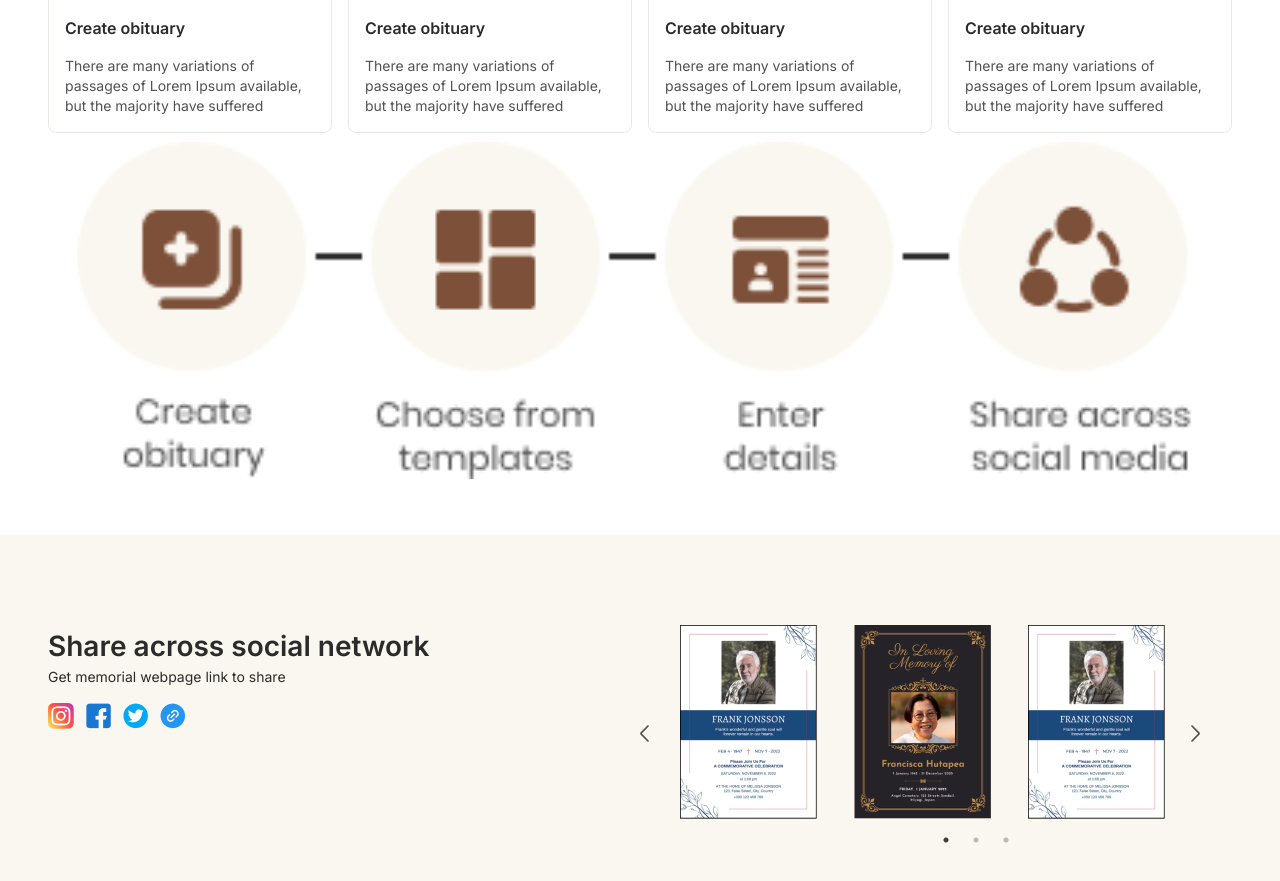
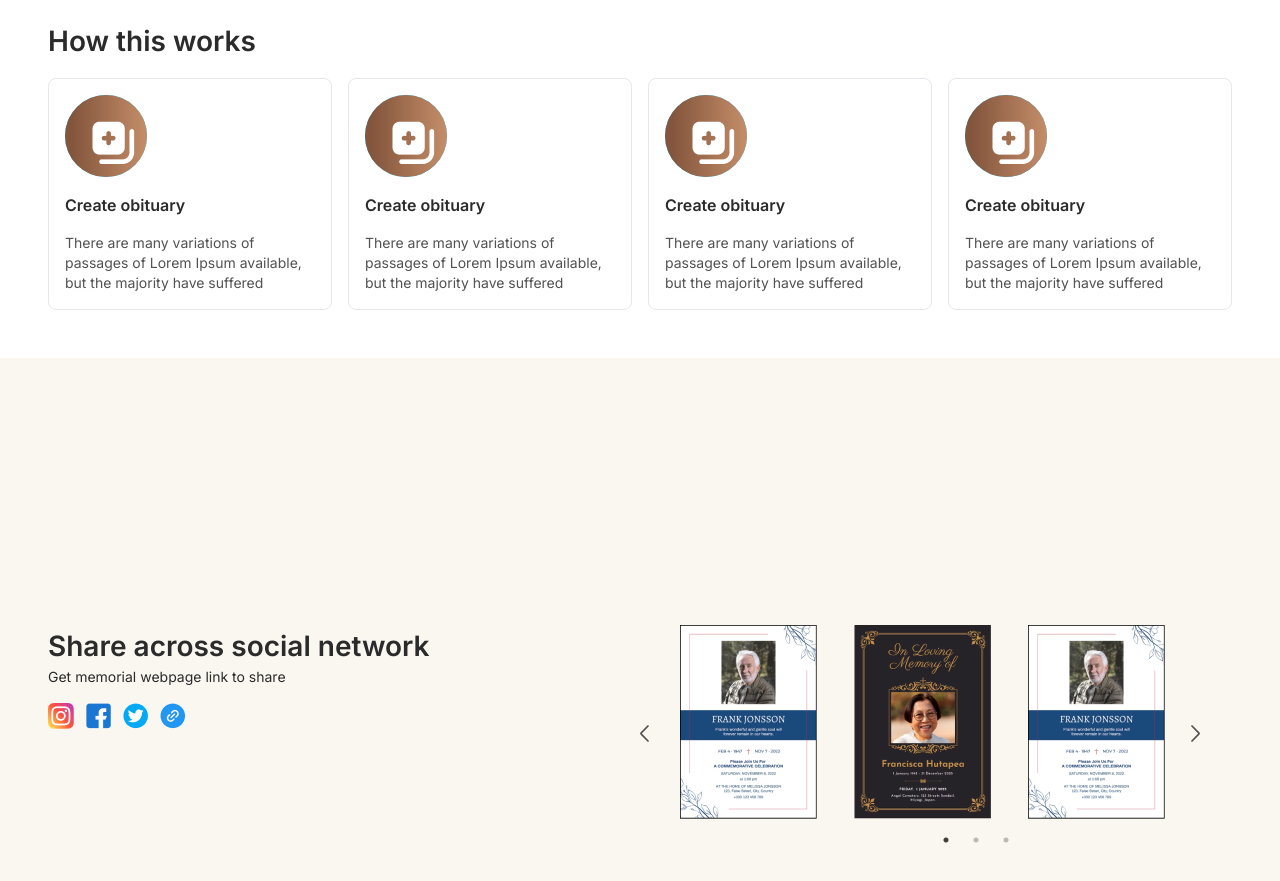
Before and after one commit to Kkrish7654/express-tribute, a Next.js app: page / in a window 1280 px wide. Shown: the part 900-1781 px from the top of the page. Built offline with nearby package versions, Linux system fonts and the light colour scheme.

Commit message:
update howthisworks

```diff
--- a/components/Home/HowThisWorks/HowThisWorks.js
+++ b/components/Home/HowThisWorks/HowThisWorks.js
@@ -41,7 +41,7 @@ const HowThisWorks = () => {
         }
       </div>
 
-      <div className=''>
+      <div className='sm:hidden'>
         <img className='w-full scale-95 ' src='/images/Tributes.png' alt='icons' />
       </div>
     </div>
```
